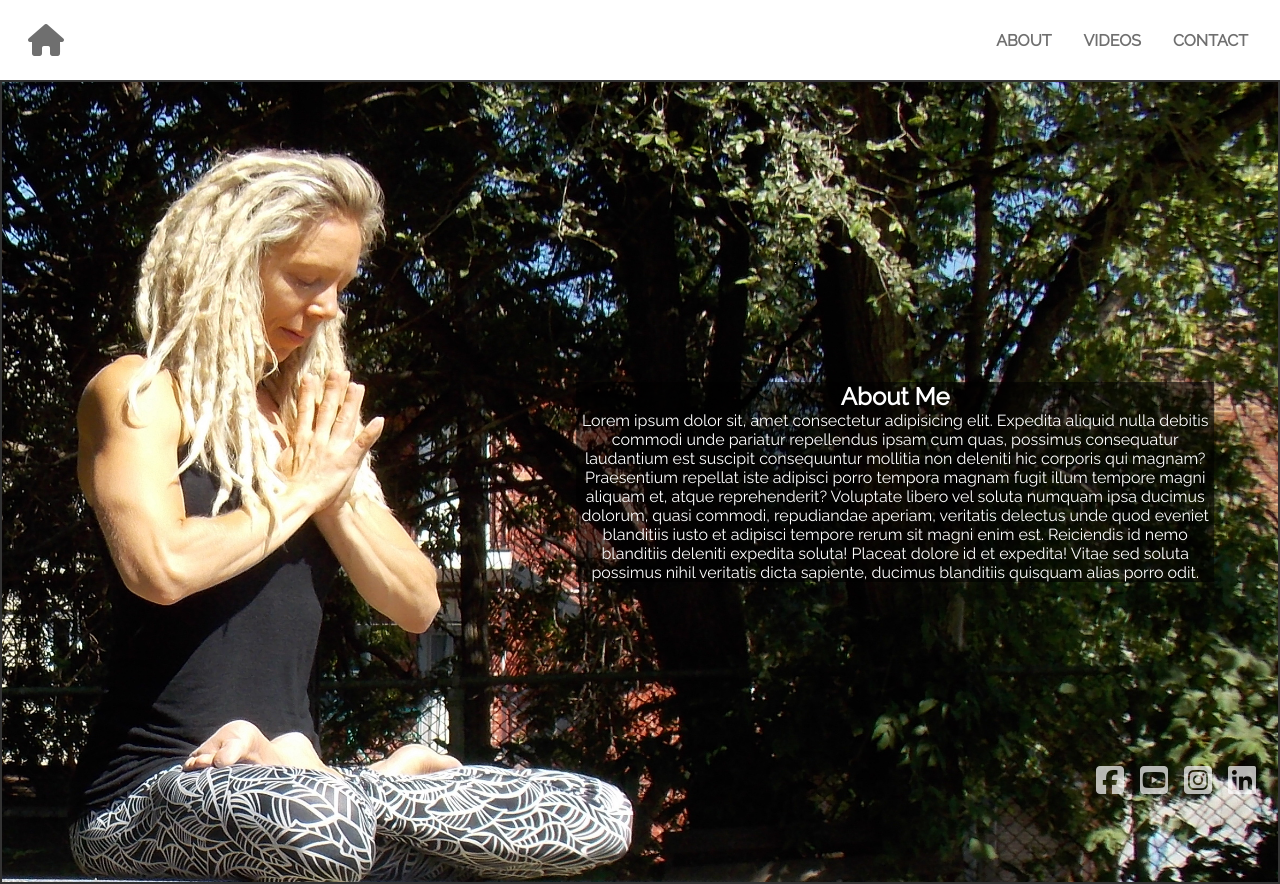
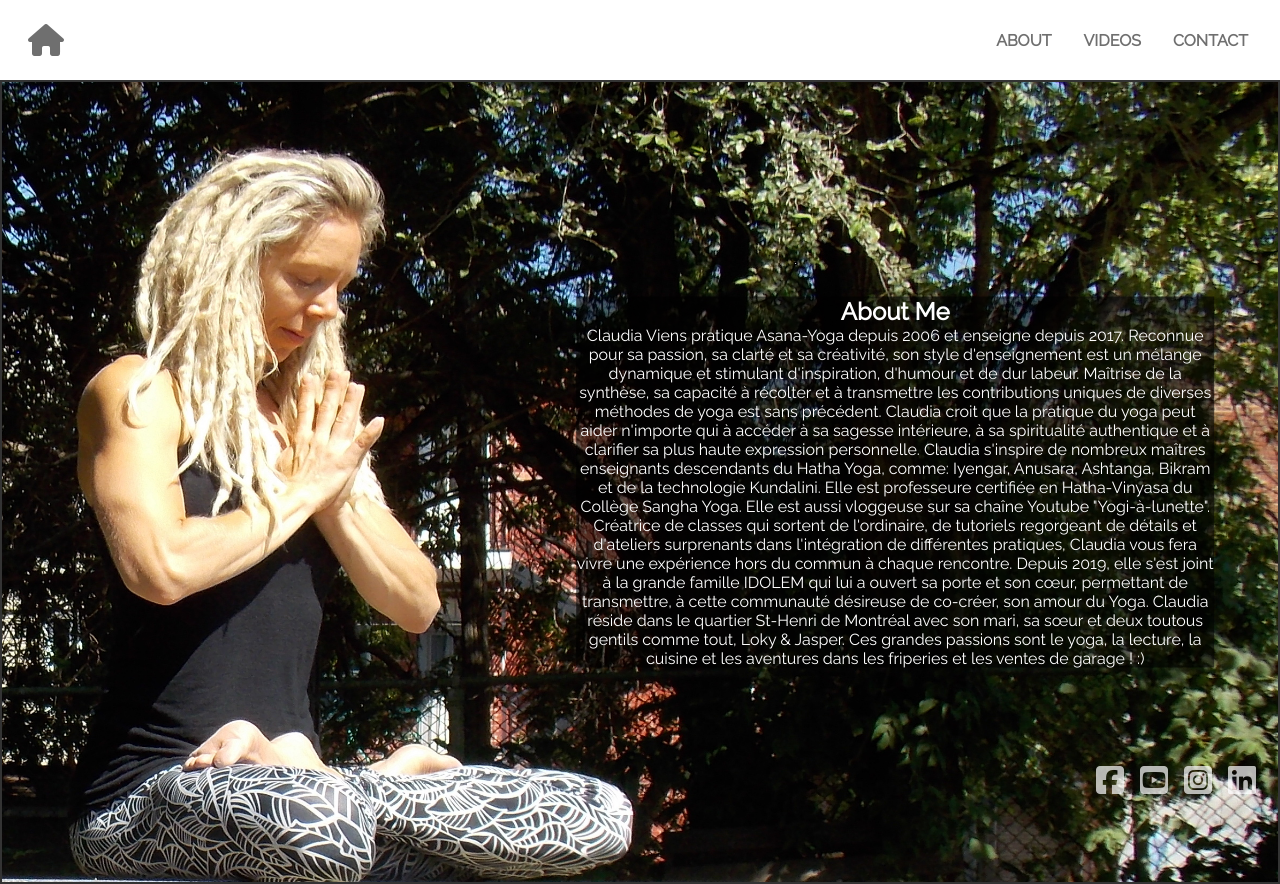
Before and after one commit to notayogilee/yogi-a-lunette-react, a React (Create React App) app: page /about in a window 1280 px wide. Built offline with nearby package versions, Linux system fonts and the light colour scheme; a web font is replaced by a local one.

Commit message:
add real about text

```diff
--- a/src/components/About.js
+++ b/src/components/About.js
@@ -8,7 +8,12 @@ const About = () => {
       <img src={yogiAbout} className="yogi-pic" alt="none" />
       <div className="text">
         <h2>About Me</h2>
-        <p>Lorem ipsum dolor sit, amet consectetur adipisicing elit. Expedita aliquid nulla debitis commodi unde pariatur repellendus ipsam cum quas, possimus consequatur laudantium est suscipit consequuntur mollitia non deleniti hic corporis qui magnam? Praesentium repellat iste adipisci porro tempora magnam fugit illum tempore magni aliquam et, atque reprehenderit? Voluptate libero vel soluta numquam ipsa ducimus dolorum, quasi commodi, repudiandae aperiam, veritatis delectus unde quod eveniet blanditiis iusto et adipisci tempore rerum sit magni enim est. Reiciendis id nemo blanditiis deleniti expedita soluta! Placeat dolore id et expedita! Vitae sed soluta possimus nihil veritatis dicta sapiente, ducimus blanditiis quisquam alias porro odit.</p>
+        <p>Claudia Viens pratique Asana-Yoga depuis 2006 et enseigne depuis 2017. Reconnue pour sa passion, sa clarté et sa créativité, son style d'enseignement est un mélange dynamique et stimulant d'inspiration, d'humour et de dur labeur. Maîtrise de la synthèse, sa capacité à récolter et à transmettre les contributions uniques de diverses méthodes de yoga est sans précédent. Claudia croit que la pratique du yoga peut aider n'importe qui à accéder à sa sagesse intérieure, à sa spiritualité authentique et à clarifier sa plus haute expression personnelle.
+
+ Claudia s'inspire de nombreux maîtres enseignants descendants du Hatha Yoga, comme: Iyengar, Anusara, Ashtanga, Bikram et de la technologie Kundalini. Elle est professeure certifiée en Hatha-Vinyasa du Collège Sangha Yoga. Elle est aussi vloggeuse sur sa chaîne Youtube "Yogi-à-lunette". Créatrice de classes qui sortent de l'ordinaire, de tutoriels regorgeant de détails et d'ateliers surprenants dans l'intégration de  différentes pratiques,  Claudia vous fera vivre une expérience hors du commun à chaque rencontre. Depuis 2019,  elle s'est joint à la grande famille IDOLEM qui lui a ouvert sa porte et son cœur, permettant de transmettre, à cette communauté désireuse de co-créer, son amour du Yoga.
+
+ Claudia  réside dans le quartier St-Henri de Montréal avec son mari, sa sœur et  deux toutous gentils comme tout, Loky & Jasper. Ces grandes passions sont le yoga, la lecture, la cuisine et les aventures dans les friperies et les ventes de garage ! :)
+ </p>
       </div>
     </div>
   )
```
